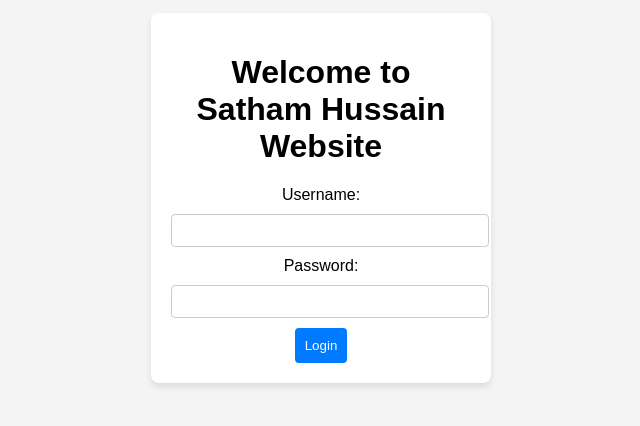
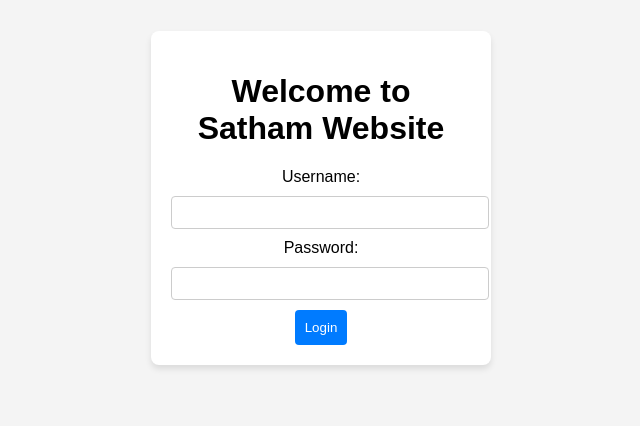
Before and after one commit to sathamhussain123/simple-login-setup, a plain HTML site: page app/index.html in a window 1280 px wide. Shown: the part 202-628 px from the top of the page, without its empty margins (319-959 px from the left). Drawn offline with Linux system fonts and the light colour scheme.

Commit message:
Update index.html

```diff
--- a/app/index.html
+++ b/app/index.html
@@ -8,7 +8,7 @@
 </head>
 <body>
     <div class="login-container">
-        <h1>Welcome to Satham Hussain Website</h1>
+        <h1>Welcome to Satham Website</h1>
         <form>
             <label for="username">Username:</label>
             <input type="text" id="username" name="username" required>
```
